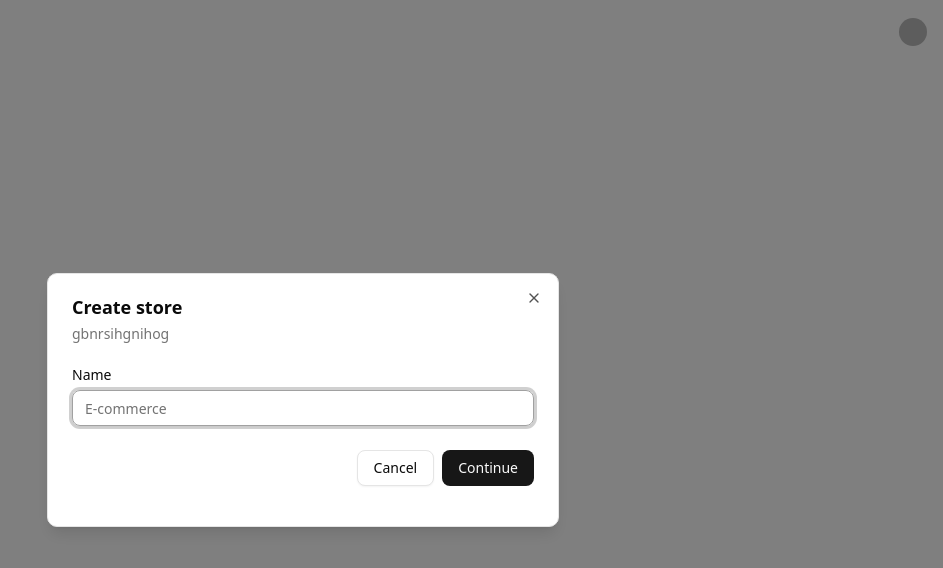
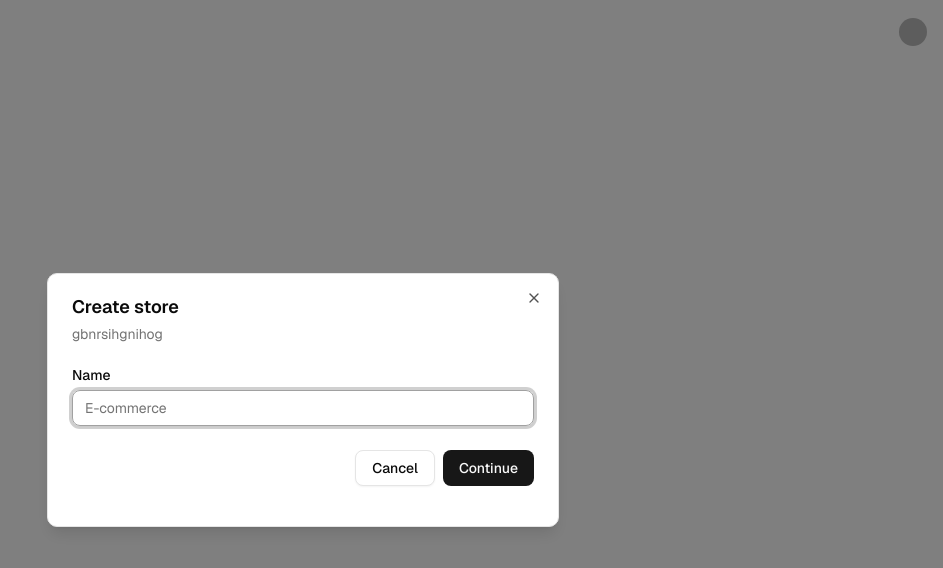
Before and after one commit to VENOM485548/penguin-admin, a Next.js app: page / in a window 1280 px wide. Shown: the top 568 px of the page, without its empty margins (337-1280 px from the left). Built offline with nearby package versions, Linux system fonts and the light colour scheme; no server answers; the database is empty; sample sign-in values are in the browser's storage; some icons are missing.

Commit message:
Fixed light mode , dark mode hydration error part 1

```diff
--- a/app/layout.tsx
+++ b/app/layout.tsx
@@ -34,8 +34,8 @@ export default function RootLayout({
   children: React.ReactNode
 }) {
   return (
-    <html lang="en">
-      <body className={`${geistSans.variable} ${geistMono.variable} antialiased`}>
+    <html lang="en" className={`${geistSans.variable} ${geistMono.variable} antialiased`}>
+      <body>
         {/* ClerkProvider must go INSIDE body */}
         <ClerkProvider>
           <ThemeProvider attribute="class" defaultTheme="system" enableSystem>
```
